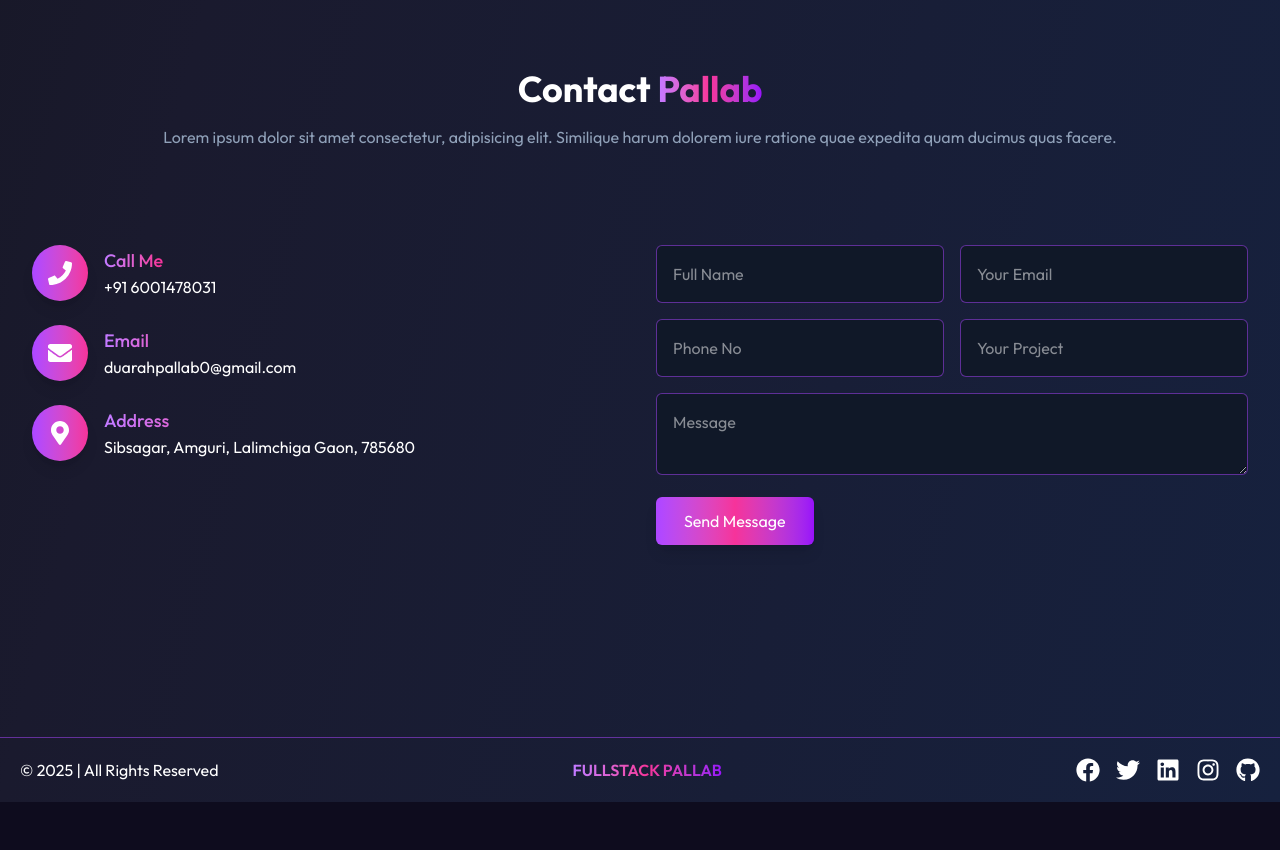
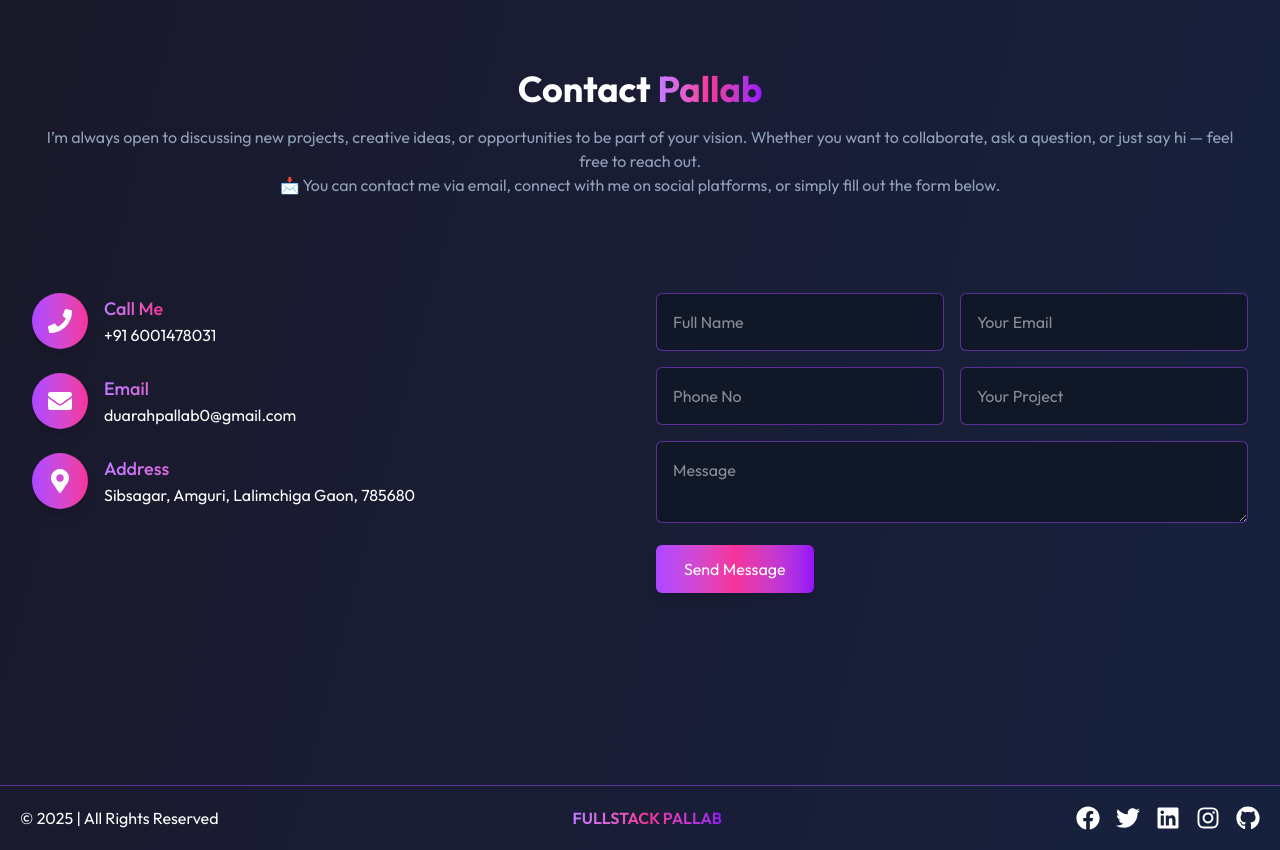
Before and after one commit to Coder-Pallab/Updated-Portfolio-Website-2025, a React (Vite) app: page / in a window 1280 px wide. Shown: the part 4100-4950 px from the top of the page. Before the commit the page ends 4902 px from the top, so only its background shows below. Built offline with nearby package versions, Linux system fonts and the light colour scheme.

Commit message:
changing contact text

```diff
--- a/src/components/Contact.jsx
+++ b/src/components/Contact.jsx
@@ -68,8 +68,7 @@ const Contact = () => {
                     animate={inView ? { opacity: 1, y: 0 } : {}}
                     transition={{ delay: 0.3, duration: 0.5 }}
                     className='text-slate-400 mt-4'>
-                    Lorem ipsum dolor sit amet consectetur, adipisicing elit.
-                    Similique harum dolorem iure ratione quae expedita quam ducimus quas facere.
+                    I’m always open to discussing new projects, creative ideas, or opportunities to be part of your vision. Whether you want to collaborate, ask a question, or just say hi — feel free to reach out.<br/>📩 You can contact me via email, connect with me on social platforms, or simply fill out the form below.
                 </motion.p>
             </div>
 
```
